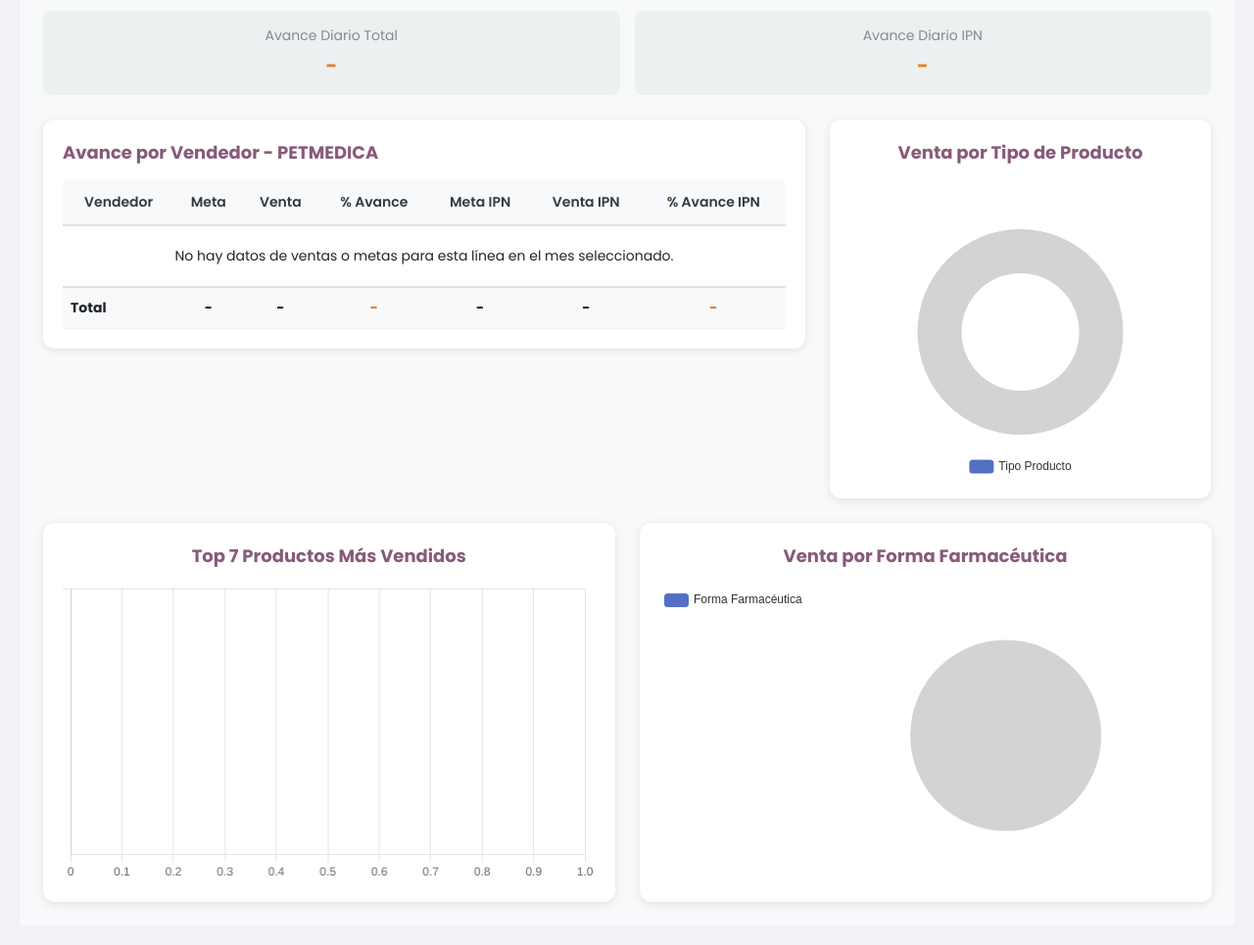
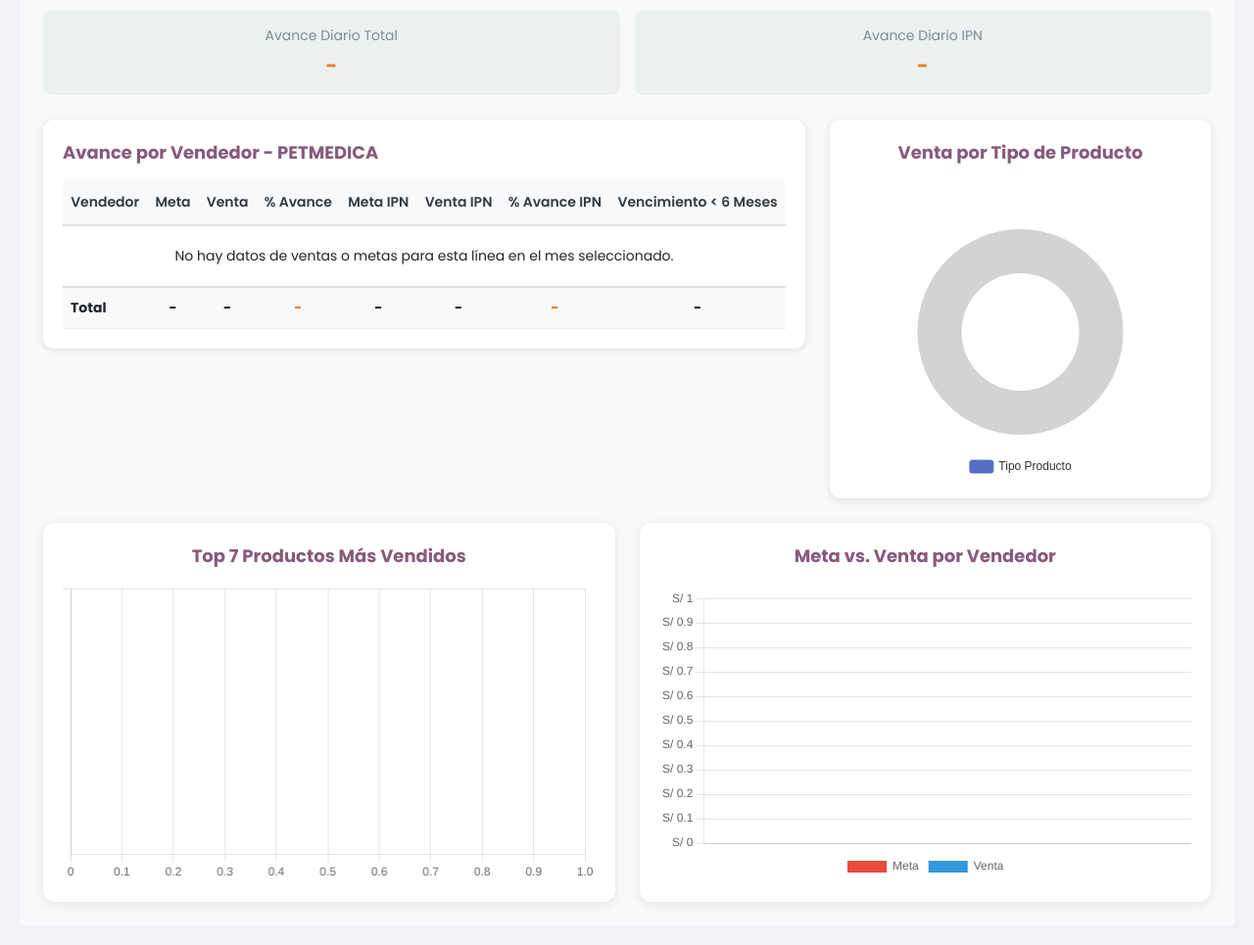
Before and after one commit to josemontero-agv/dashboard-Cobranzas, a Flask app: page /dashboard_linea in a window 1280 px wide. Shown: the part 298-1263 px from the top of the page at 98% size. Run offline with Flask 3, Linux system fonts and the light colour scheme; the visitor is signed in with stand-in values (Sample User, id 1); some libraries are stand-ins or nearby versions.

Commit message:
Feat: Añade gráfico de rendimiento y columna de vencimiento al dashboard de vendedor. Actualiza documentación y crea bitácora.

```diff
--- a/app.py
+++ b/app.py
@@ -468,6 +468,7 @@ def dashboard_linea():
         # --- 3. PROCESAR Y AGREGAR DATOS POR VENDEDOR ---
         ventas_por_vendedor = {}
         ventas_ipn_por_vendedor = {}
+        ventas_vencimiento_por_vendedor = {}
         ventas_por_producto = {}
         ventas_por_ciclo_vida = {}
         ventas_por_forma = {}
@@ -491,6 +492,11 @@ def dashboard_linea():
                         if sale.get('product_life_cycle') == 'nuevo':
                             ventas_ipn_por_vendedor[vendedor_id] = ventas_ipn_por_vendedor.get(vendedor_id, 0) + balance
 
+                        # Agrupar ventas por vencimiento < 6 meses
+                        ruta = sale.get('route_id')
+                        if isinstance(ruta, list) and len(ruta) > 0 and ruta[0] in [18, 19]:
+                            ventas_vencimiento_por_vendedor[vendedor_id] = ventas_vencimiento_por_vendedor.get(vendedor_id, 0) + balance
+
                         # Agrupar para gráficos (Top Productos, Ciclo Vida, Forma Farmacéutica)
                         producto_nombre = sale.get('name', '').strip()
                         if producto_nombre:
@@ -509,6 +515,7 @@ def dashboard_linea():
         total_venta = 0
         total_meta_ipn = 0
         total_venta_ipn = 0
+        total_vencimiento = 0
 
         # Iterar sobre todos los vendedores para incluirlos aunque no tengan ventas
         for vendedor_id, vendedor_nombre in todos_los_vendedores.items():
@@ -519,6 +526,7 @@ def dashboard_linea():
             meta_ipn = float(meta_guardada.get('meta_ipn', 0))
             venta = ventas_por_vendedor.get(vendedor_id, 0)
             venta_ipn = ventas_ipn_por_vendedor.get(vendedor_id, 0)
+            vencimiento = ventas_vencimiento_por_vendedor.get(vendedor_id, 0)
 
             # Incluir solo si el vendedor tiene ventas en el mes seleccionado
             if venta > 0:
@@ -530,12 +538,14 @@ def dashboard_linea():
                     'porcentaje_avance': (venta / meta * 100) if meta > 0 else 0,
                     'meta_ipn': meta_ipn,
                     'venta_ipn': venta_ipn,
-                    'porcentaje_avance_ipn': (venta_ipn / meta_ipn * 100) if meta_ipn > 0 else 0
+                    'porcentaje_avance_ipn': (venta_ipn / meta_ipn * 100) if meta_ipn > 0 else 0,
+                    'vencimiento_6_meses': vencimiento
                 })
                 total_meta += meta
                 total_venta += venta
                 total_meta_ipn += meta_ipn
                 total_venta_ipn += venta_ipn
+                total_vencimiento += vencimiento
 
         # Ordenar por venta descendente
         datos_vendedores = sorted(datos_vendedores, key=lambda x: x['venta'], reverse=True)
@@ -548,6 +558,7 @@ def dashboard_linea():
             'meta_ipn': total_meta_ipn,
             'venta_ipn': total_venta_ipn,
             'porcentaje_avance_ipn': (total_venta_ipn / total_meta_ipn * 100) if total_meta_ipn > 0 else 0,
+            'vencimiento_6_meses': total_vencimiento,
             'avance_diario_total': ((total_venta / total_meta * 100) / dia_actual) if total_meta > 0 and dia_actual > 0 else 0,
             'avance_diario_ipn': ((total_venta_ipn / total_meta_ipn * 100) / dia_actual) if total_meta_ipn > 0 and dia_actual > 0 else 0
         }
--- a/templates/dashboard_linea.html
+++ b/templates/dashboard_linea.html
@@ -96,6 +96,7 @@
                         <th>Meta IPN</th>
                         <th>Venta IPN</th>
                         <th>% Avance IPN</th>
+                        <th>Vencimiento &lt; 6 Meses</th>
                     </tr>
                 </thead>
                 <tbody>
@@ -108,9 +109,10 @@
                         <td>{% if vendedor.meta_ipn > 0 %}{{ "{:,.0f}".format(vendedor.meta_ipn) }}{% else %}-{% endif %}</td>
                         <td>{% if vendedor.venta_ipn > 0 %}{{ "{:,.0f}".format(vendedor.venta_ipn) }}{% else %}-{% endif %}</td>
                         <td class="porcentaje">{% if vendedor.porcentaje_avance_ipn > 0 %}{{ "{:.1f}%".format(vendedor.porcentaje_avance_ipn) }}{% else %}-{% endif %}</td>
+                        <td><strong>{% if vendedor.vencimiento_6_meses > 0 %}{{ "{:,.0f}".format(vendedor.vencimiento_6_meses) }}{% else %}-{% endif %}</strong></td>
                     </tr>
                     {% else %}
-                    <tr><td colspan="7" style="text-align: center; padding: 20px;">No hay datos de ventas o metas para esta línea en el mes seleccionado.</td></tr>
+                    <tr><td colspan="8" style="text-align: center; padding: 20px;">No hay datos de ventas o metas para esta línea en el mes seleccionado.</td></tr>
                     {% endfor %}
                 </tbody>
                 <tfoot class="fila-total">
@@ -122,6 +124,7 @@
                         <td><strong>{% if kpis.meta_ipn > 0 %}{{ "{:,.0f}".format(kpis.meta_ipn) }}{% else %}-{% endif %}</strong></td>
                         <td><strong>{% if kpis.venta_ipn > 0 %}{{ "{:,.0f}".format(kpis.venta_ipn) }}{% else %}-{% endif %}</strong></td>
                         <td class="porcentaje"><strong>{% if kpis.porcentaje_avance_ipn > 0 %}{{ "{:.1f}%".format(kpis.porcentaje_avance_ipn) }}{% else %}-{% endif %}</strong></td>
+                        <td><strong>{% if kpis.vencimiento_6_meses > 0 %}{{ "{:,.0f}".format(kpis.vencimiento_6_meses) }}{% else %}-{% endif %}</strong></td>
                     </tr>
                 </tfoot>
             </table>
@@ -143,8 +146,10 @@
             </div>
         </div>
         <div class="grafico-container">
-            <h3>Venta por Forma Farmacéutica</h3>
-            <div id="grafico-forma-farmaceutica" style="width: 100%; height: 300px;"></div>
+            <h3>Meta vs. Venta por Vendedor</h3>
+            <div class="chart-wrapper" style="position: relative; height: 300px;">
+                <canvas id="grafico-vendedores-meta-vs-venta"></canvas>
+            </div>
         </div>
     </div>
 </div>
@@ -292,6 +297,13 @@ body {
         const seriesData = datosCicloVida.map(item => ({ name: item.ciclo, value: item.venta }));
         const option = {
             tooltip: { trigger: 'item', formatter: '{a}<br/>{b}: S/ {c} ({d}%)' },
+            tooltip: {
+                trigger: 'item',
+                formatter: function(params) {
+                    const value = (params.value || 0).toLocaleString('es-PE', { style: 'currency', currency: 'PEN', minimumFractionDigits: 0, maximumFractionDigits: 0 });
+                    return `${params.seriesName}<br/>${params.name}: ${value} (${params.percent}%)`;
+                }
+            },
             legend: { top: 'bottom', type: 'scroll' },
             series: [{ name: 'Tipo Producto', type: 'pie', radius: ['40%', '70%'], data: seriesData }]
         };
@@ -308,31 +320,65 @@ body {
             type: 'bar',
             data: { labels, datasets: [{ label: 'Venta', data, backgroundColor: '#3498db' }] },
             options: {
-                indexAxis: 'y', responsive: true, maintainAspectRatio: false,
-                plugins: { legend: { display: false } },
+                indexAxis: 'y',
+                responsive: true,
+                maintainAspectRatio: false,
+                plugins: {
+                    legend: { display: false },
+                    tooltip: { callbacks: { label: (context) => `Venta: S/ ${(context.parsed.x || 0).toLocaleString('es-PE', { minimumFractionDigits: 0, maximumFractionDigits: 0 })}` } }
+                },
                 scales: { x: { beginAtZero: true } }
             }
         });
     }
 
-    // Gráfico Pie: Forma Farmacéutica
-    function crearGraficoForma() {
-        const chartDom = document.getElementById('grafico-forma-farmaceutica');
-        if (!chartDom) return;
-        const myChart = echarts.init(chartDom);
-        const seriesData = datosFormaFarmaceutica.map(item => ({ name: item.forma, value: item.venta }));
-        const option = {
-            tooltip: { trigger: 'item', formatter: '{a}<br/>{b}: S/ {c} ({d}%)' },
-            legend: { orient: 'vertical', left: 'left', type: 'scroll' },
-            series: [{ name: 'Forma Farmacéutica', type: 'pie', radius: '65%', center: ['65%', '50%'], data: seriesData }]
-        };
-        myChart.setOption(option);
+    // Gráfico Barras Verticales: Meta vs Venta por Vendedor
+    function crearGraficoVendedores() {
+        const ctx = document.getElementById('grafico-vendedores-meta-vs-venta')?.getContext('2d');
+        if (!ctx) return;
+
+        const labels = datosVendedores.map(v => v.nombre);
+        const dataMeta = datosVendedores.map(v => v.meta || 0);
+        const dataVenta = datosVendedores.map(v => v.venta || 0);
+
+        new Chart(ctx, {
+            type: 'bar',
+            data: {
+                labels: labels,
+                datasets: [
+                    {
+                        label: 'Meta',
+                        data: dataMeta,
+                        backgroundColor: '#e74c3c',
+                    },
+                    {
+                        label: 'Venta',
+                        data: dataVenta,
+                        backgroundColor: '#3498db',
+                    }
+                ]
+            },
+            options: {
+                responsive: true,
+                maintainAspectRatio: false,
+                plugins: {
+                    legend: { position: 'bottom' },
+                    tooltip: { callbacks: { label: (context) => `${context.dataset.label}: S/ ${(context.parsed.y || 0).toLocaleString('es-PE', { minimumFractionDigits: 0, maximumFractionDigits: 0 })}` } }
+                },
+                scales: {
+                    y: {
+                        beginAtZero: true,
+                        ticks: { callback: value => 'S/ ' + value.toLocaleString() }
+                    }
+                }
+            }
+        });
     }
 
     document.addEventListener('DOMContentLoaded', function() {
         crearGraficoCicloVida();
         crearGraficoProductos();
-        crearGraficoForma();
+        crearGraficoVendedores();
     });
 </script>
 {% endblock %}
```
Also changed, not shown: BITACORA.md (added, +38 -0 lines), manual.html (+13 -3 lines), templates/dashboard_clean.html (+5 -8 lines).
